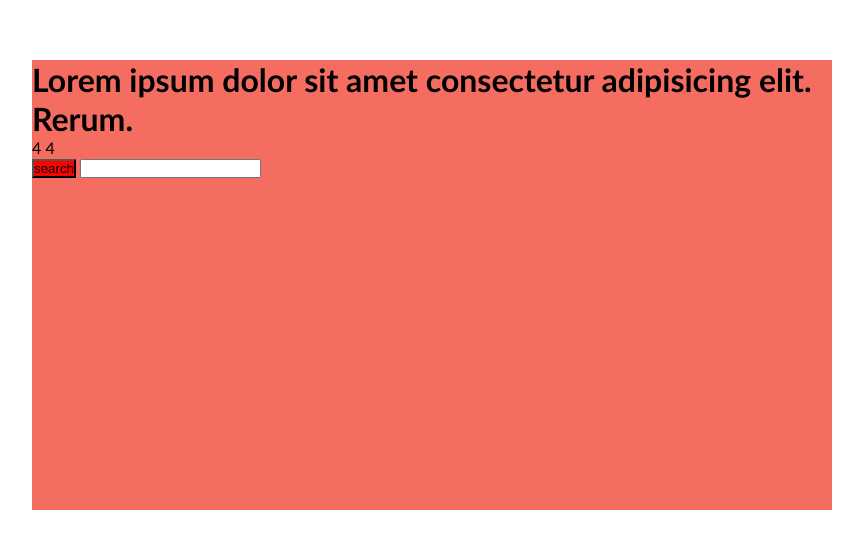
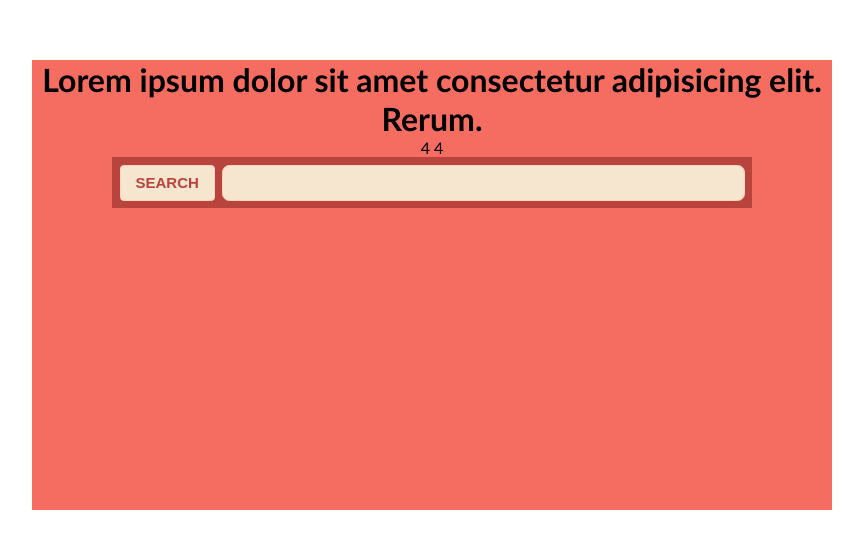
Before and after one commit to vitgri1/04-4-404-Pants-1, a website: page index.html in a window 1280 px wide. Shown: the part 115-664 px from the top of the page, without its empty margins (208-1071 px from the left). Drawn offline with Linux system fonts and the light colour scheme.

Commit message:
Search bar #6

```diff
--- a/css/base/layout.css
+++ b/css/base/layout.css
@@ -4,4 +4,5 @@
     height: 450px;
     margin-left: calc(50% - 400px);
     margin-top: calc(50vh - 225px);
+    text-align: center;
 }
--- a/css/components/button.css
+++ b/css/components/button.css
@@ -1,3 +1,6 @@
 .btn {
-    background-color: red
+    text-transform: uppercase;
+    color: #B9443E;
+    padding: 0.5em 1em;
+    font-weight: bold;
 }
--- /dev/null
+++ b/css/components/search.css
@@ -0,0 +1,21 @@
+.search {
+    padding: 0.5em;
+    background-color: #B9443E;
+    font-size: 15px;
+    display: flex;
+    align-content: center;
+    gap: 0.5em;
+}
+
+
+.search .btn,
+.search input {
+    font-size: 1em;
+    background-color: #F6E5CF;
+    border-radius: 0.25em;
+    border: 1px solid #FED5BA;
+}
+.search input{
+    font-size: 2em;
+    width: 100%;
+}
--- a/css/pages/home.css
+++ b/css/pages/home.css
@@ -5,6 +5,15 @@
 
 /* components */
 @import '../components/button.css';
-
+@import '../components/search.css';
 
 /* Custom style below this comment line */
+
+.row {
+    width: 80%;
+    margin-left: 10%;
+}
+
+.narrow-row {
+    width: 60%;
+}
--- a/index.html
+++ b/index.html
@@ -19,7 +19,7 @@
     <main class="container">
         <h1 class="title" >Lorem ipsum dolor sit amet consectetur adipisicing elit. Rerum.</h1>
         <div class="huge" >4 4</div>
-        <div class="search">
+        <div class="row search">
             <button class="btn" type="submit">search</button>
             <input type="text">
         </div>
```
